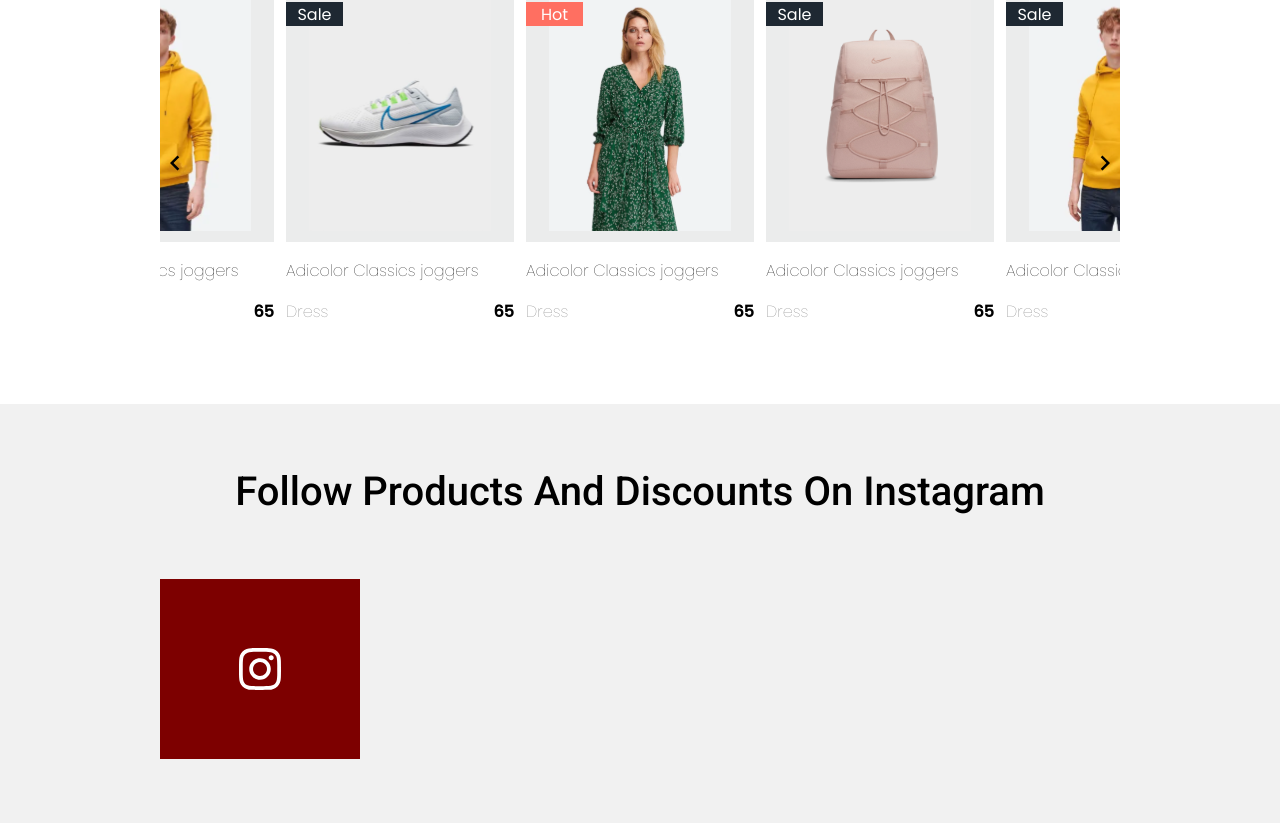
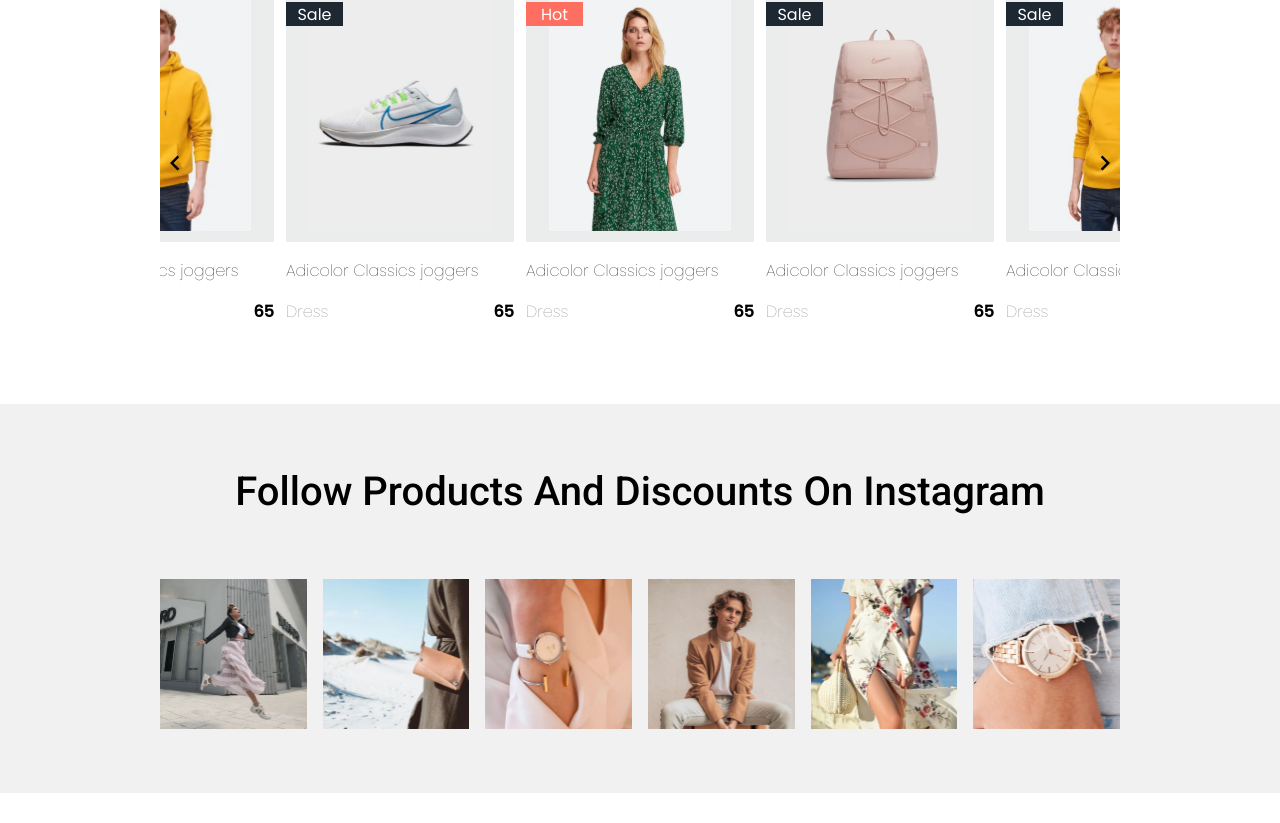
Before and after one commit to PedroMakengo/app-task-vuejs, a Vue app: page / in a window 1280 px wide. Shown: the part 3506-4329 px from the top of the page. After the commit the page ends 4299 px from the top, so only its background shows below. Built offline with nearby package versions, Linux system fonts and the light colour scheme.

Commit message:
Terminando o componente

```diff
--- a/src/components/FollowProduct/PhotoItem/index.vue
+++ b/src/components/FollowProduct/PhotoItem/index.vue
@@ -1,6 +1,6 @@
 <!-- eslint-disable vue/multi-word-component-names -->
 <template>
-  <div class="item__photo">
+  <div class="item__photo" :style="`background-image: url(${item.urlImage})`">
     <a href="/">
       <svg
         width="42"
@@ -31,9 +31,9 @@ export default {
 
 <style scoped>
 .item__photo {
-  background: red;
+  background-size: cover;
   width: 200px;
-  height: 180px;
+  height: 150px;
 
   display: flex;
   align-items: center;
@@ -45,8 +45,12 @@ export default {
   width: 100%;
   height: 100%;
 
-  display: flex;
+  display: none;
   align-items: center;
   justify-content: center;
 }
+
+.item__photo:hover a {
+  display: flex;
+}
 </style>
--- a/src/components/FollowProduct/index.vue
+++ b/src/components/FollowProduct/index.vue
@@ -22,7 +22,27 @@ export default {
       items: [
         {
           to: "/",
-          urlImage: require("../../"),
+          urlImage: require("../../assets/img/photo/photo-1.svg"),
+        },
+        {
+          to: "/",
+          urlImage: require("../../assets/img/photo/photo-2.svg"),
+        },
+        {
+          to: "/",
+          urlImage: require("../../assets/img/photo/photo-3.svg"),
+        },
+        {
+          to: "/",
+          urlImage: require("../../assets/img/photo/photo-4.svg"),
+        },
+        {
+          to: "/",
+          urlImage: require("../../assets/img/photo/photo-5.svg"),
+        },
+        {
+          to: "/",
+          urlImage: require("../../assets/img/photo/photo-6.svg"),
         },
       ],
     };
```
